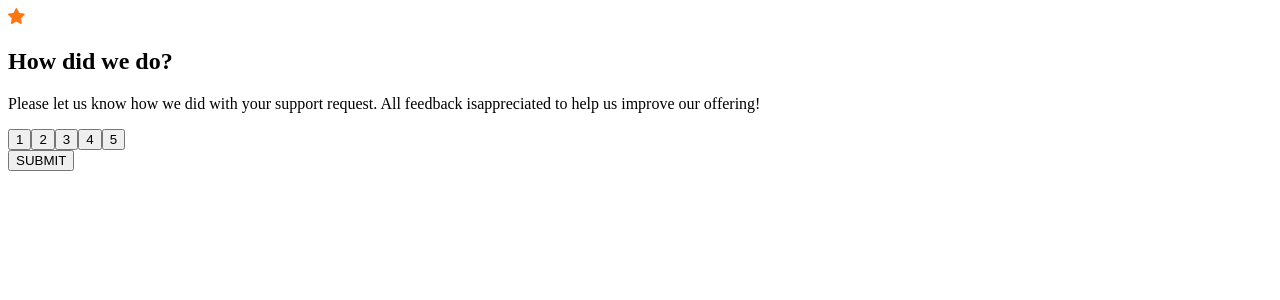
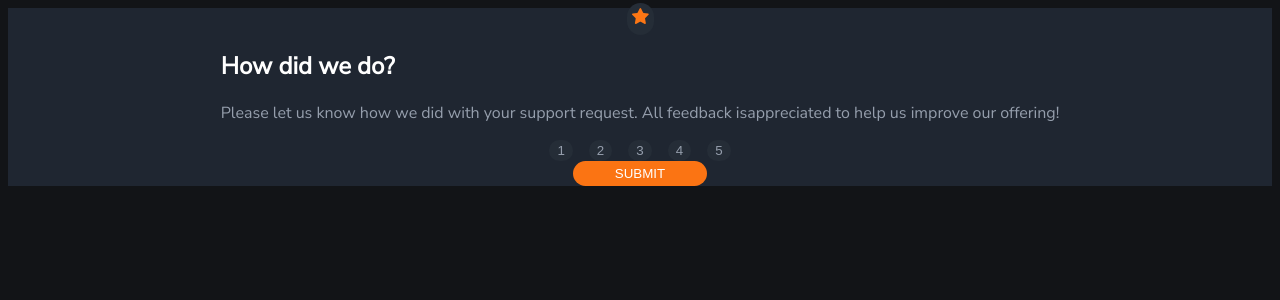
Before and after one commit to Yarden-Tal/Frontend-Mentor-Rating-Component, a Nuxt app: page / in a window 1280 px wide. Shown: the top 300 px of the page. Built offline with nearby package versions, Linux system fonts and the light colour scheme.

Commit message:
Sass work start

```diff
--- a/app.vue
+++ b/app.vue
@@ -1,7 +1,9 @@
 <template>
   <div class="main-container">
-    <SurveyView v-show="!didSubmit" @submit="handleSubmit" />
-    <ThanksView v-show="didSubmit" />
+    <div class="main-container__inner">
+      <SurveyView v-show="!didSubmit" @submit="handleSubmit" />
+      <ThanksView v-show="didSubmit" />
+    </div>
   </div>
 </template>
 
@@ -16,11 +18,104 @@ const didSubmit: Ref<boolean> = ref(false);
 
 const handleSubmit = (): void => {
   if (selected.value === null) return alert(errorMsg);
-  else {
+  else submit();
+};
+
+const submit = (): void => {
+  setTimeout(() => {
     didSubmit.value = true;
     navigateTo("/sent");
-  }
+  }, 400);
 };
 
 const errorMsg: string = "Please rank us before submitting 🙂";
 </script>
+
+<style lang="scss">
+// Font imports
+@import url("https://fonts.googleapis.com/css2?family=Nunito+Sans&display=swap");
+
+// Colors
+$bg: hsl(216, 12%, 8%);
+$card-bg: #1f2631;
+$star-bg: hsl(213, 19%, 18%);
+$number-bg: hsl(216, 12%, 54%);
+$btn-bg: hsl(217, 12%, 63%);
+$orange: hsl(25, 97%, 53%);
+$title-color: hsl(0, 0%, 100%);
+$txt-color: hsl(217, 12%, 63%);
+
+// Typography
+$body-font-size: 15px;
+$body-font-family: "Nunito Sans", sans-serif;
+$body-font-weight-regular: 400;
+$body-font-weight-bold: 700;
+
+// Screen sizes
+$mobile: 375px;
+$desktop: 1440px;
+
+// Mixins
+@mixin btn-radius {
+  border-radius: 30px;
+  border-color: transparent;
+}
+
+body {
+  background-color: $bg;
+  font-family: $body-font-family;
+  font-weight: $body-font-weight-regular;
+}
+.main-container {
+  &__inner {
+  }
+}
+.survey-view {
+  display: flex;
+  flex-direction: column;
+  align-items: center;
+  background-color: $card-bg;
+  .star-icon-section {
+    & .star-container {
+      background-color: $star-bg;
+      padding: 5px;
+      @include btn-radius;
+    }
+  }
+  & .text-section {
+    & > h1 {
+      color: $title-color;
+    }
+    & > p {
+      color: $txt-color;
+    }
+  }
+  & .nums-section {
+    display: flex;
+    justify-content: space-evenly;
+    gap: 1rem;
+    & .ranking-btn {
+      background-color: $star-bg;
+      color: $txt-color;
+      @include btn-radius;
+      cursor: pointer;
+      &:hover {
+        background-color: $btn-bg;
+        color: $title-color;
+      }
+    }
+  }
+  & form {
+    width: 100%;
+    .submit-btn {
+      background-color: $orange;
+      color: $title-color;
+      padding: 3px 40px;
+      @include btn-radius;
+      cursor: pointer;
+      &:hover {
+      }
+    }
+  }
+}
+</style>
--- a/assets/styles/variables.scss
+++ /dev/null
@@ -1,21 +0,0 @@
-// Font imports
-@import url("https://fonts.googleapis.com/css2?family=Nunito+Sans&display=swap");
-
-// Colors
-$bg: hsl(216, 12%, 8%);
-$star-bg: hsl(213, 19%, 18%);
-$number-bg: hsl(216, 12%, 54%);
-$btn-bg: hsl(217, 12%, 63%);
-$orange: hsl(25, 97%, 53%);
-$title-color: hsl(0, 0%, 100%);
-$txt-color: hsl(217, 12%, 63%);
-
-// Typography
-$body-font-size: 15px;
-$body-font-family: "Nunito Sans", sans-serif;
-$body-font-weight-regular: 400;
-$body-font-weight-bold: 700;
-
-// Screen sizes
-$mobile: 375px;
-$desktop: 1440px;
--- a/components/RankingButtons.vue
+++ b/components/RankingButtons.vue
@@ -1,5 +1,10 @@
 <template>
-  <button v-for="num in numsArray" :key="num" @click="handleClick(num)">
+  <button
+    class="ranking-btn"
+    v-for="num in numsArray"
+    :key="num"
+    @click="handleClick(num)"
+  >
     {{ num + 1 }}
   </button>
 </template>
@@ -8,7 +13,10 @@
 import useForm from "../composables/composables";
 const { setSelected } = useForm();
 
-const handleClick = (num: number) => setSelected(num);
+const handleClick = (num: number) => {
+  setSelected(num);
+
+}
 
 const numsArray: Array<number> = [...Array(5).keys()];
 </script>
--- a/components/SurveyView.vue
+++ b/components/SurveyView.vue
@@ -1,9 +1,9 @@
 <template>
   <div class="survey-view">
     <section class="star-icon-section">
-      <div class="star-container">
-        <img src="../public/images/icon-star.svg" alt="star" />
-      </div>
+      <span class="star-container">
+        <img src="/images/icon-star.svg" alt="star" />
+      </span>
     </section>
     <section class="text-section">
       <h1>{{ title }}</h1>
--- a/nuxt.config.ts
+++ b/nuxt.config.ts
@@ -1,7 +1,2 @@
 // https://v3.nuxtjs.org/api/configuration/nuxt.config
-export default defineNuxtConfig({
-  //   buildModules: ["@nuxtjs/style-resources"],
-  //   styleResources: {
-  //     scss: ["~/assets/styles/variables.scss"],
-  //   },
-});
+export default defineNuxtConfig({});
--- a/package.json
+++ b/package.json
@@ -9,6 +9,7 @@
   },
   "devDependencies": {
     "@nuxtjs/style-resources": "^1.2.1",
-    "nuxt": "3.0.0-rc.12"
+    "nuxt": "3.0.0-rc.12",
+    "sass-loader": "^10.3.1"
   }
 }
```
Also changed, not shown: 1 other file (tests, documents, lock files or other folders).
